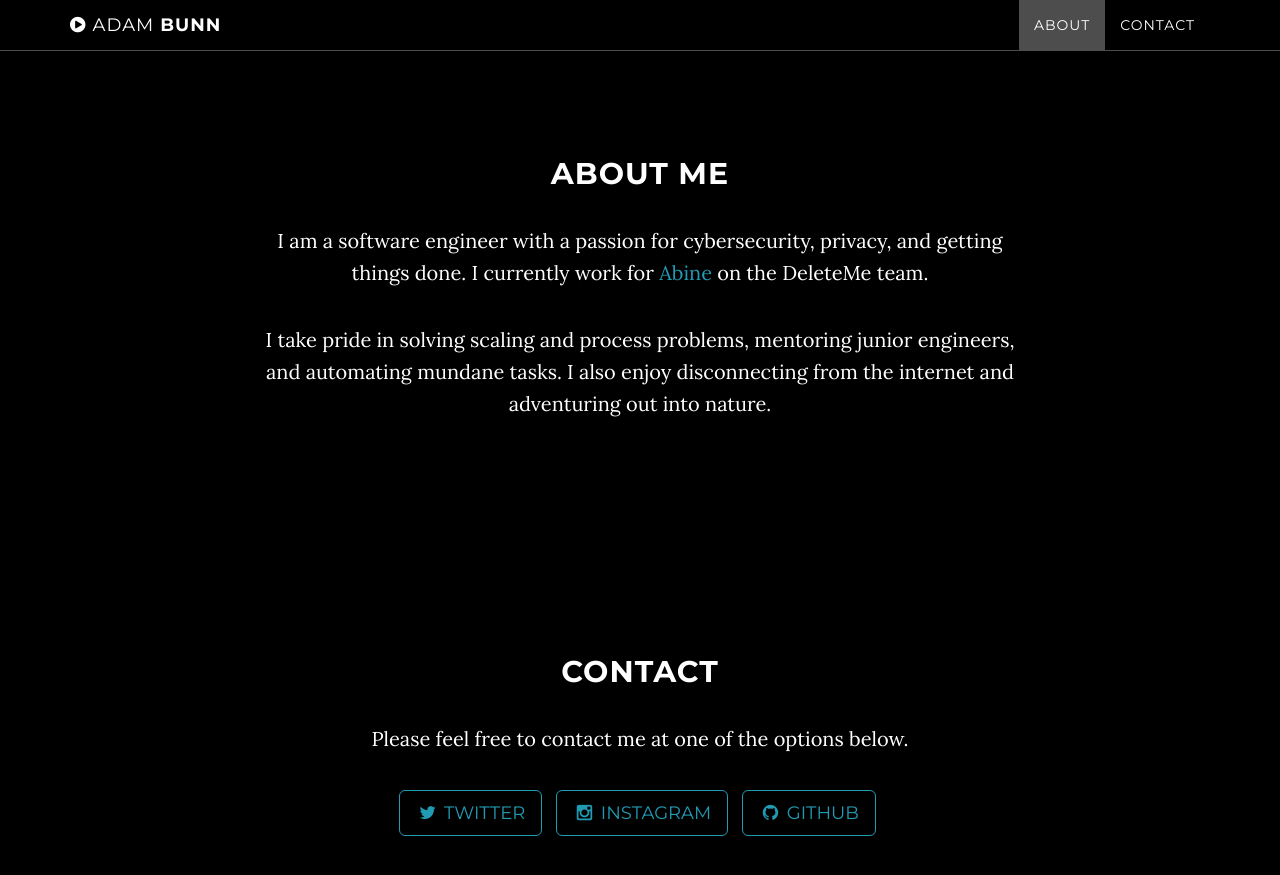
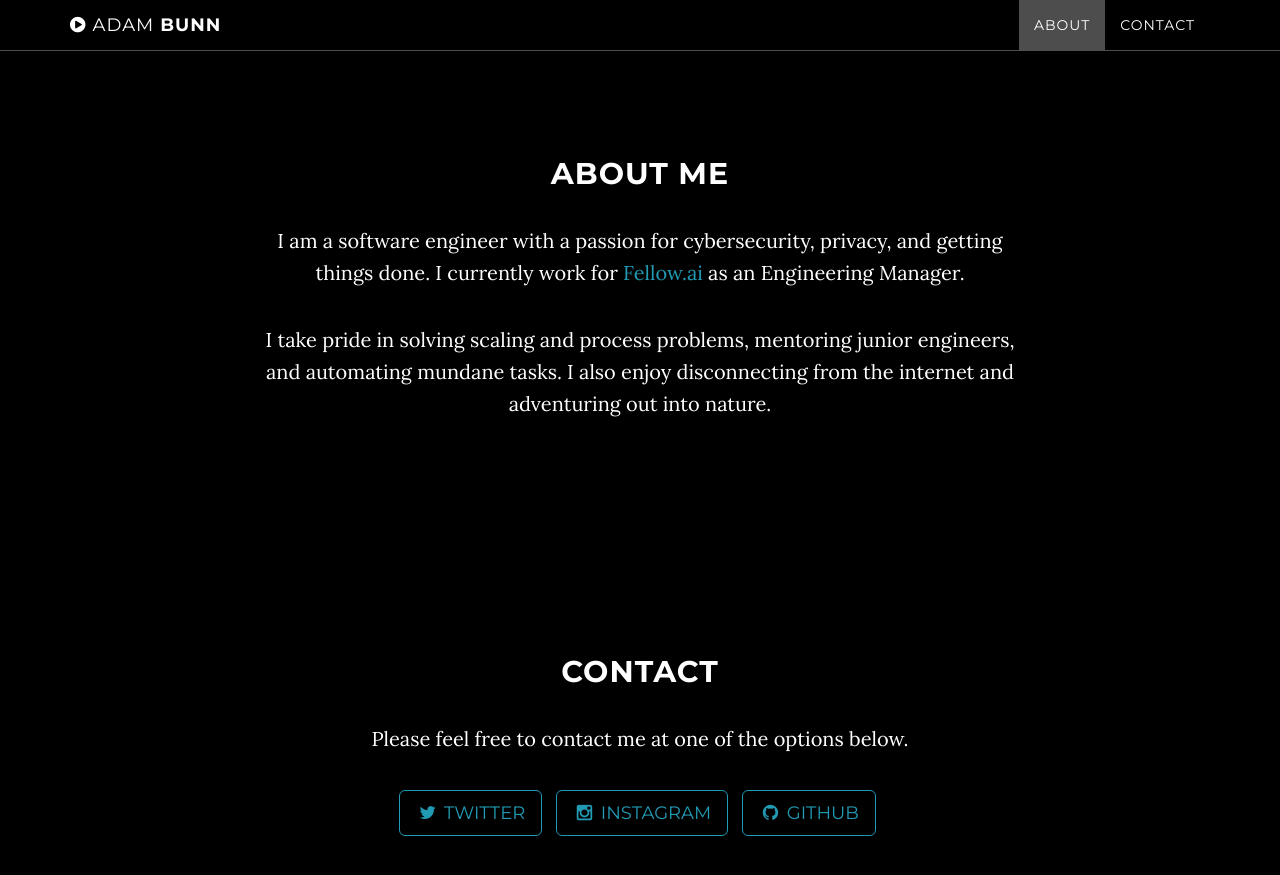
Before and after one commit to AdamBunn/adambunn.github.io, a Jekyll site: the page built from index.html, in a window 1280 px wide and 900 px high, scrolled down 943 px. Shown: the top 875 px of the window. Built offline with Jekyll 4.4.1, drawn with Linux system fonts in a browser that asks for light colours.

Commit message:
Update job title and company in about section

```diff
--- a/_includes/about.html
+++ b/_includes/about.html
@@ -3,7 +3,7 @@
         <div class="row">
             <div class="col-lg-8 col-lg-offset-2">
                 <h2>About Me</h2>
-                <p>I am a software engineer with a passion for cybersecurity, privacy, and getting things done. I currently work for <a href="https://joindeleteme.com">Abine</a> on the DeleteMe team.</p>
+                <p>I am a software engineer with a passion for cybersecurity, privacy, and getting things done. I currently work for <a href="https://fellow.ai">Fellow.ai</a> as an Engineering Manager.</p>
                 <p>I take pride in solving scaling and process problems, mentoring junior engineers, and automating mundane tasks. I also enjoy disconnecting from the internet and adventuring out into nature.</p>
             </div>
         </div>
```
